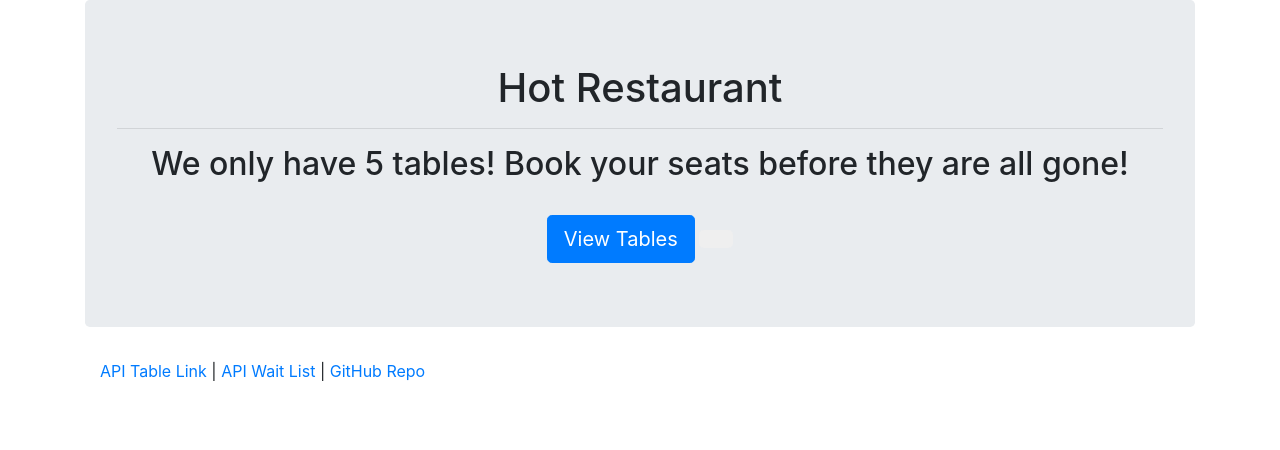
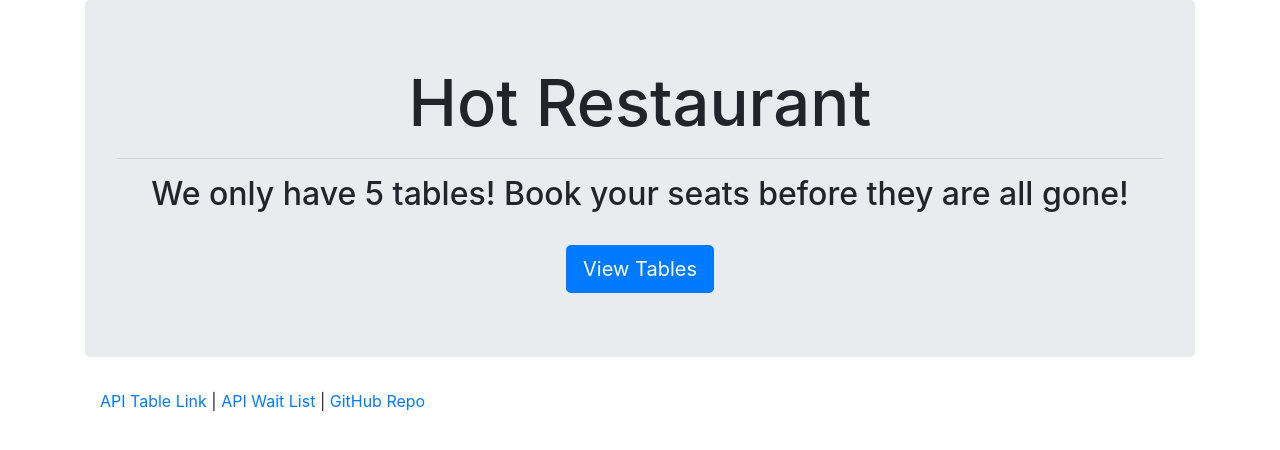
Before and after one commit to rodricksnyc/saturday-lab, a website: page index.html in a window 1280 px wide. Drawn offline with nearby package versions, Linux system fonts and the light colour scheme.

Commit message:
html update

```diff
--- a/index.html
+++ b/index.html
@@ -6,7 +6,9 @@
     <meta name="viewport" content="width=device-width, initial-scale=1.0">
     <meta http-equiv="X-UA-Compatible" content="ie=edge">
     <link rel="stylesheet" href="https://maxcdn.bootstrapcdn.com/bootstrap/4.0.0/css/bootstrap.min.css">
+    <link rel="stylesheet" href="style.css">
     <script src="https://maxcdn.bootstrapcdn.com/bootstrap/4.0.0/js/bootstrap.min.js"></script>
+
     <title>Main Table</title>
 </head>
 
@@ -15,7 +17,9 @@
 
         <div class="jumbotron">
             <h1 class="text-center">
-                <span class="fa fa-fire"></span> Hot Restaurant</h1>
+                <span class="fa fa-fire"></span>
+                <div id="title">Hot Restaurant</div>
+            </h1>
             <hr>
             <h2 class="text-center">We only have 5 tables! Book your seats before they are all gone!</h2>
             <br>
@@ -25,11 +29,11 @@
                     <button class="btn btn-lg btn-primary">
                         <span class="fa fa-list-alt"></span> View Tables</button>
                 </a>
-                <a href="/">
+                <!-- <a href="/">
                     <button class="btn btn-lg btn-default">
                         <span class="fa fa-home"></span>
                     </button>
-                </a>
+                </a> -->
             </div>
         </div>
             <footer class="footer">
--- a/style.css
+++ b/style.css
@@ -1,3 +1,3 @@
-.fa-fa-fire {
-    font: 1em sans-serif;
-}
+#title {
+    font-size: 65px;
+};
```
Also changed, not shown: reservation.html (+1 -0 lines), table.html (+3 -2 lines).
